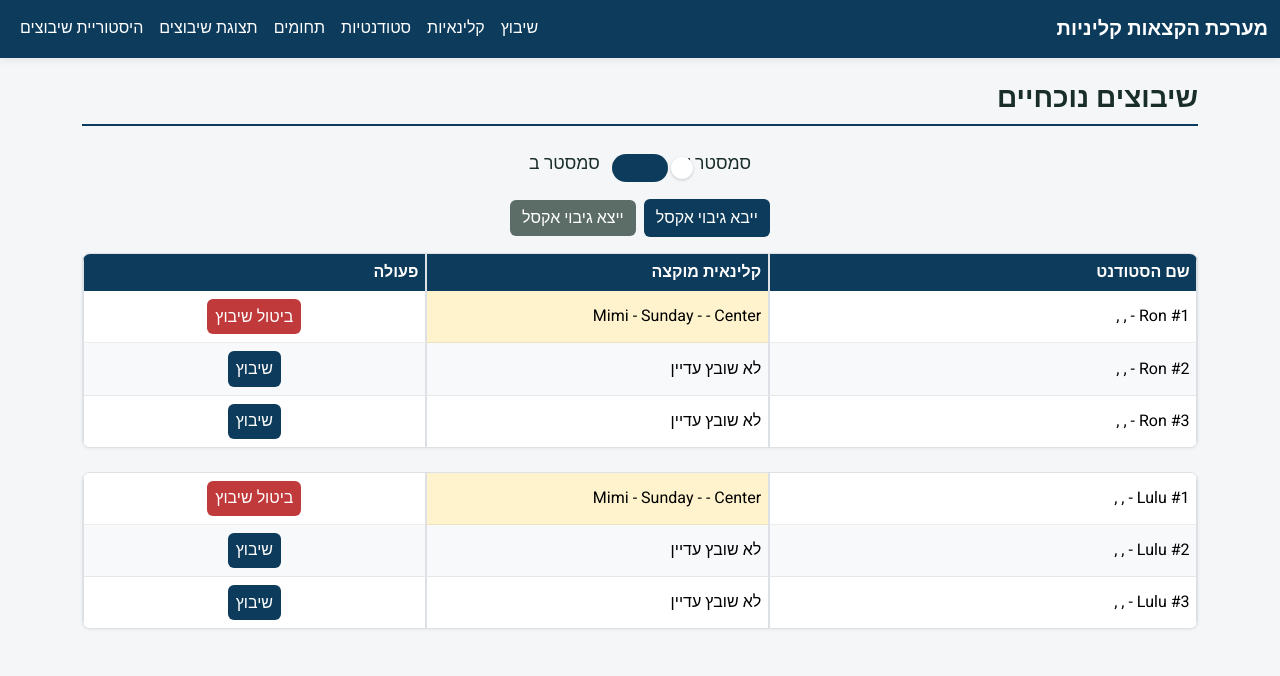
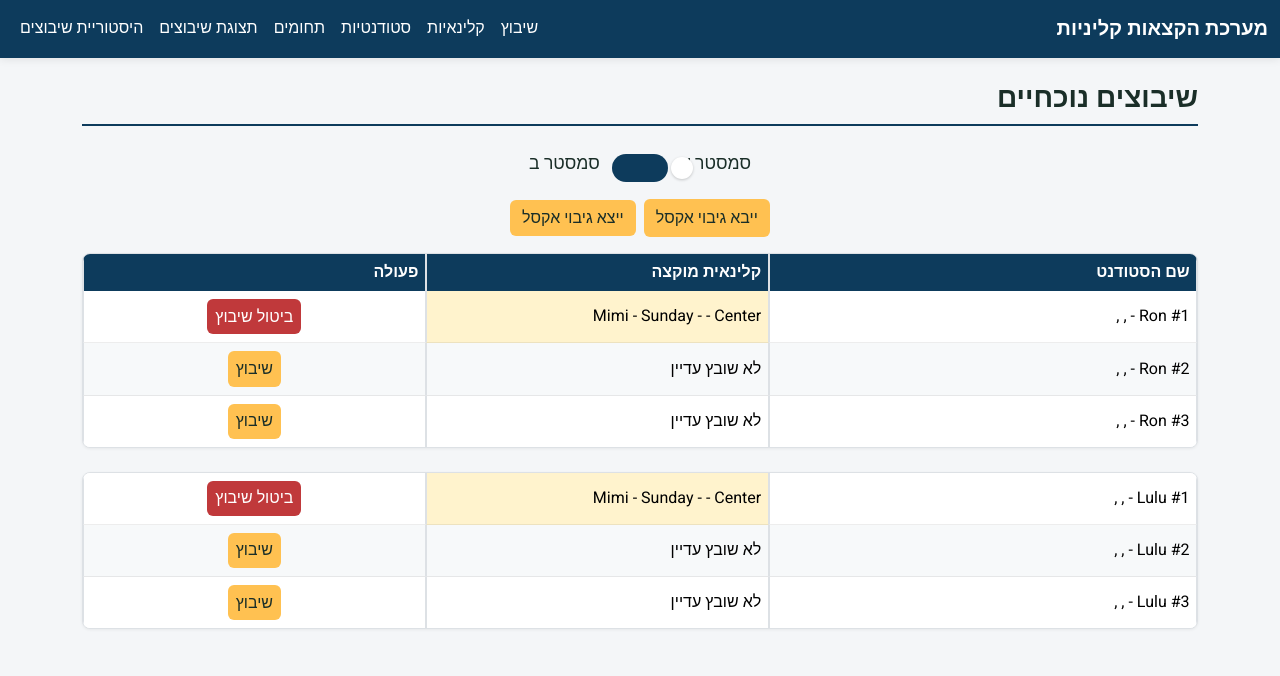
Before and after one commit to yuvsp/clinical_assignment_system, a Flask app: page /current_assignments in a window 1280 px wide. Shown: the top 676 px of the page. Run offline with Flask 3, Linux system fonts and the light colour scheme.

Commit message:
recolor buttons to orange

```diff
--- a/app/static/css/styles.css
+++ b/app/static/css/styles.css
@@ -4,8 +4,10 @@
     --primary-hover: #134a72;
     --primary-light: #e8eef4;
     --primary-rgb: 13, 59, 92;
-    --secondary: #c9a227;
-    --secondary-hover: #b8921f;
+    --secondary: rgba(255, 193, 81, 1);
+    --secondary-hover: rgba(235, 178, 65, 1);
+    --secondary-rgb: 255, 193, 81;
+    --secondary-light: rgba(255, 193, 81, 0.2);
     --surface: #ffffff;
     --surface-alt: #f4f6f8;
     --border: #dde1e5;
@@ -117,23 +119,53 @@ h1 {
 }
 
 .btn-primary {
-    background-color: var(--primary) !important;
-    color: var(--surface) !important;
+    background-color: var(--secondary) !important;
+    color: var(--text) !important;
 }
 
 .btn-primary:hover {
-    background-color: var(--primary-hover) !important;
-    color: var(--surface) !important;
+    background-color: var(--secondary-hover) !important;
+    color: var(--text) !important;
 }
 
 .btn-secondary {
-    background-color: var(--text-muted) !important;
-    color: var(--surface) !important;
+    background-color: var(--secondary) !important;
+    color: var(--text) !important;
+}
+
+.btn-secondary:hover {
+    background-color: var(--secondary-hover) !important;
+    color: var(--text) !important;
 }
 
 .btn-success {
-    background-color: var(--primary) !important;
-    color: var(--surface) !important;
+    background-color: var(--secondary) !important;
+    color: var(--text) !important;
+}
+
+.btn-success:hover {
+    background-color: var(--secondary-hover) !important;
+    color: var(--text) !important;
+}
+
+.btn-warning {
+    background-color: var(--secondary) !important;
+    color: var(--text) !important;
+}
+
+.btn-warning:hover {
+    background-color: var(--secondary-hover) !important;
+    color: var(--text) !important;
+}
+
+.btn-info {
+    background-color: var(--secondary) !important;
+    color: var(--text) !important;
+}
+
+.btn-info:hover {
+    background-color: var(--secondary-hover) !important;
+    color: var(--text) !important;
 }
 
 .btn-danger {
@@ -143,26 +175,6 @@ h1 {
 
 .btn-danger:hover {
     background-color: var(--danger-hover) !important;
-    color: var(--surface) !important;
-}
-
-.btn-warning {
-    background-color: var(--primary) !important;
-    color: var(--surface) !important;
-}
-
-.btn-warning:hover {
-    background-color: var(--primary-hover) !important;
-    color: var(--surface) !important;
-}
-
-.btn-info {
-    background-color: var(--primary) !important;
-    color: var(--surface) !important;
-}
-
-.btn-info:hover {
-    background-color: var(--primary-hover) !important;
     color: var(--surface) !important;
 }
 
```
Also changed, not shown: other parts of app/static/css/styles.css (+12 -12 lines).
